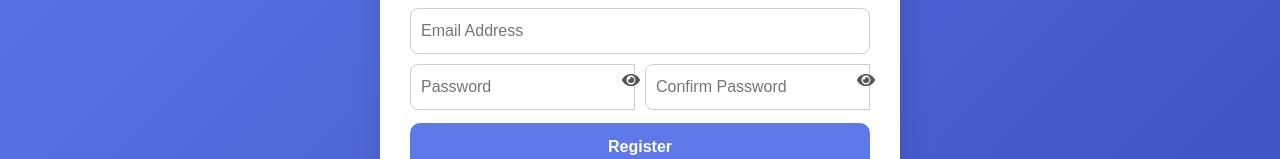
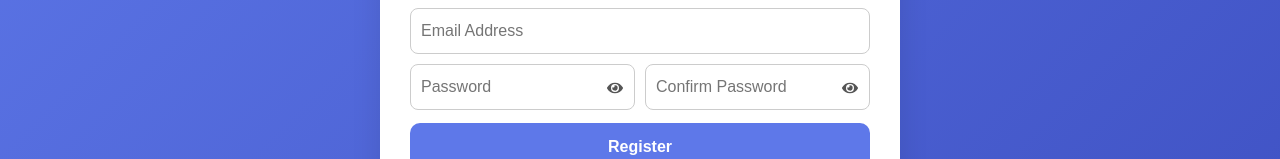
Before and after one commit to pMaitri01/Medi-Track-Frontend, a React (Create React App) app: page /AdminSignUp in a window 1280 px wide. Shown: the part 358-517 px from the top of the page. Built offline with nearby package versions, Linux system fonts and the light colour scheme.

Commit message:
Adminside css fix

```diff
--- a/src/admin/css/AdminLogin.css
+++ b/src/admin/css/AdminLogin.css
@@ -96,10 +96,10 @@ body {
 .password-wrapper{
   border:none !important;
 }
-.eye-icon {
+.eye-icon-1 {
   position: absolute;
   right: 12px;
-  top: 39px !important;
+  top: 27px !important;
   transform: translateY(-50%);
   cursor: pointer;
   color: #555;
--- a/src/admin/css/AdminSignUp.css
+++ b/src/admin/css/AdminSignUp.css
@@ -73,7 +73,7 @@
 .admin-register-btn:hover {
   background: #4a63d8;
 }
-.input-group {
+.admin-input{
   position: relative;
   display: flex;
   flex-direction: column;  /* 👈 THIS IS THE KEY */
@@ -88,10 +88,10 @@
 .admin-register-card input{
   padding-right: 35px;
 }
-.eye-icon {
+.eye-icon-SignUpPwd{
   position: absolute;
   right: 12px;
-  top:46px;
+  top:45px;
   transform: translateY(-100%);
   cursor: pointer;
   color: #555;
@@ -113,4 +113,6 @@
   width: 100%;
   padding: 10px;
   padding-right: 35px;  /* space for eye icon */
+  border-top-left-radius: 10px !important;
+  border-bottom-left-radius: 10px !important;
 }
--- a/src/admin/pages/AdminLogin.js
+++ b/src/admin/pages/AdminLogin.js
@@ -124,7 +124,7 @@ export default function AdminLogin() {
             />
 
             <span
-              className="eye-icon"
+              className="eye-icon-1"
               onClick={() => setShowPassword(!showPassword)}
             >
               {showPassword ? <FaEyeSlash /> : <FaEye />}
@@ -148,7 +148,7 @@ export default function AdminLogin() {
            <small className="admin-txtregister">
               Don’t have account?
                {/* <span className="text-primary"> Register</span>  */}
-              <Link to="./demo" className="admin-text-primary">
+              <Link to="/AdminSignUp" className="admin-text-primary">
                 Register
               </Link>
             </small>
--- a/src/admin/pages/AdminSignUp.js
+++ b/src/admin/pages/AdminSignUp.js
@@ -141,7 +141,7 @@ const handleBlur = (e) => {
 
           <div className="admin-row">
 
-            <div className="input-group">
+            <div className="admin-input">
               <input
                 type={showPassword ? "text" : "password"}
                 name="password"
@@ -150,7 +150,7 @@ const handleBlur = (e) => {
                 onBlur={handleBlur}
               />
                 <span
-                  className="eye-icon"
+                  className="eye-icon-SignUpPwd"
                   onClick={() => setShowPassword(!showPassword)}
                 >
                   {showPassword ? <FaEyeSlash /> : <FaEye />}
@@ -158,7 +158,7 @@ const handleBlur = (e) => {
               {errors.password && <p className="error">{errors.password}</p>}
             </div>
 
-            <div className="input-group">
+            <div className="admin-input">
              <input
                 type={showConfirmPassword ? "text" : "password"}
                 name="confirmPassword"
@@ -167,7 +167,7 @@ const handleBlur = (e) => {
                 onBlur={handleBlur}
               />
               <span
-                  className="eye-icon"
+                  className="eye-icon-SignUpPwd"
                   onClick={() => setShowConfirmPassword(!showConfirmPassword)}
                 >
                   {showConfirmPassword ? <FaEyeSlash /> : <FaEye />}
```
